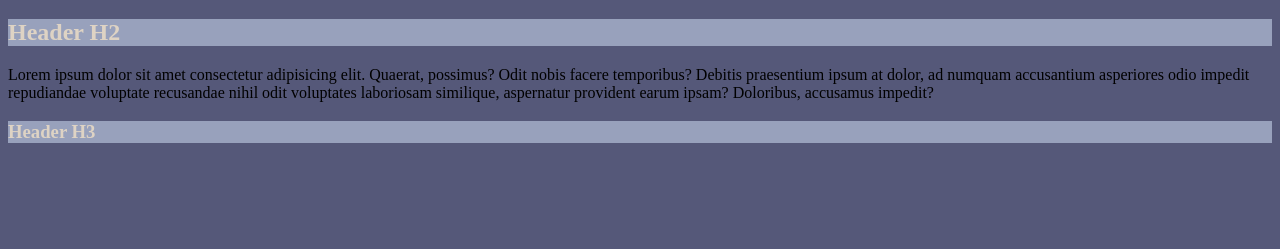
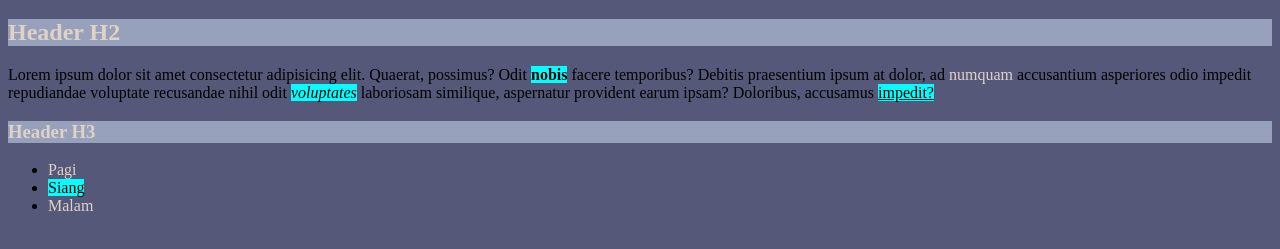
Before and after one commit to gCakra/CSS, a plain HTML site: page selektor/index.html in a window 1280 px wide. Shown: the part 61-310 px from the top of the page. Drawn offline with Linux system fonts and the light colour scheme.

Commit message:
Selector Menggunakan Attribute Class

```diff
--- a/selektor/assets/app.css
+++ b/selektor/assets/app.css
@@ -14,3 +14,7 @@ span {
 #list {
     color : black
 }
+
+.mark {
+    background-color: aqua;
+}
--- a/selektor/index.html
+++ b/selektor/index.html
@@ -9,7 +9,12 @@
 <body>
     <h1>Header H1</h1>
     <h2>Header H2</h2>
-    <p>Lorem ipsum dolor sit amet consectetur adipisicing elit. Quaerat, possimus? Odit nobis facere temporibus? Debitis praesentium ipsum at dolor, ad numquam accusantium asperiores odio impedit repudiandae voluptate recusandae nihil odit voluptates laboriosam similique, aspernatur provident earum ipsam? Doloribus, accusamus impedit?</p>
+    <p>Lorem ipsum dolor sit amet consectetur adipisicing elit. Quaerat, possimus? Odit <b class="mark">nobis</b> facere temporibus? Debitis praesentium ipsum at dolor, ad <span>numquam</span> accusantium asperiores odio impedit repudiandae voluptate recusandae nihil odit <i class="mark">voluptates</i> laboriosam similique, aspernatur provident earum ipsam? Doloribus, accusamus <u class="mark">impedit?</u></p>
     <h3>Header H3</h3>
+    <ul>
+        <li><span>Pagi</span></li>
+        <li><span id="list" class="mark">Siang</span></li>
+        <li><span>Malam</span></li>
+    </ul>
 </body>
 </html>
```
